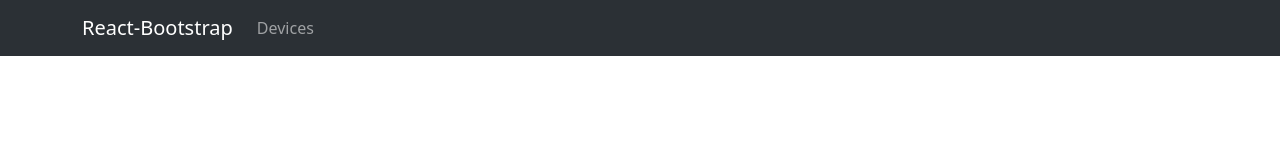
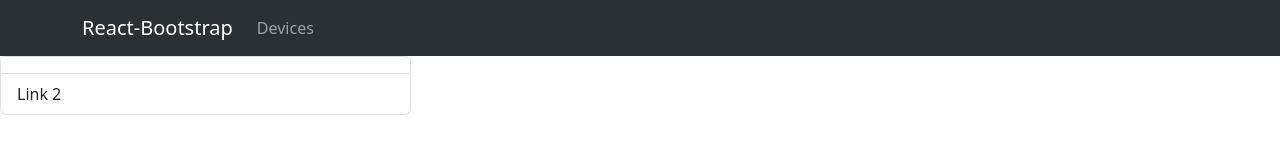
Before and after one commit to newtewt/radio_capture, a React (Create React App) app: page / in a window 1280 px wide. Shown: the top 165 px of the page. Built offline with nearby package versions, Linux system fonts and the light colour scheme; no server answers.

Commit message:
use on click to make network call to receive device list, wip device list server call, document title added

```diff
--- a/src/App.js
+++ b/src/App.js
@@ -2,27 +2,28 @@ import logo from './logo.svg';
 import './App.css';
 import React, { useState, useEffect } from 'react';
 import NavBar from './navBar';
-import Plot from 'react-plotly.js';
-import Temps from './Temps';
 import Devices from './DeviceDropdown'
+import DeviceInfo from './DeviceInfo';
 import axios from 'axios';
+
+
 
 
 function App() {
   const [deviceList, setDeviceList] = useState('Loading');
   const [isLoading, setLoading] = useState(true);
-  const [selectedDevice, setSelectedDevice] = useState('Select A Device')
+  const [selectedDevice, setSelectedDevice] = useState()
   const load_devices = async () => {
     try {
       const response = await axios.get('http://localhost:4000/available_devices');
       setDeviceList(response)
       setLoading(false)
-      console.log(response);
     } catch (error) {
       console.error(error);
     }
   }
   useEffect(() => {
+    document.title = 'Radio Reader'
     load_devices();
   }, []);
   return (
@@ -31,9 +32,8 @@ function App() {
       {isLoading ? '' : <Devices placeholder={selectedDevice}
         devices={deviceList}
         onDeviceSelected={setSelectedDevice} />}
-      {/* <Temps></Temps> */}
+      <DeviceInfo device={selectedDevice}></DeviceInfo>
     </div>
-
   );
 }
 
--- a/src/DeviceDropdown.js
+++ b/src/DeviceDropdown.js
@@ -1,14 +1,24 @@
 import Dropdown from 'react-bootstrap/Dropdown';
+import axios from 'axios';
 
 
+const get_device_info = async (device_id) => {
+    try {
+        console.log('getting ');
+        const response = await axios.get(`http://localhost:4000/device_info?id=${device_id}`);
+        console.log(response);
 
+    } catch (error) {
+        console.error(error);
+    }
+}
 
 function Devices({ devices, onDeviceSelected, placeholder }) {
     const dropdownItems = devices.data.map((device) => {
         return <Dropdown.Item
             onClick={(e) => {
+                const res = get_device_info(device.id)
                 e.preventDefault();
-                console.log(device)
                 onDeviceSelected(device);
             }}
             key={device.model + device.id}
--- /dev/null
+++ b/src/DeviceInfo.js
@@ -0,0 +1,33 @@
+import Col from 'react-bootstrap/Col';
+import ListGroup from 'react-bootstrap/ListGroup';
+import Row from 'react-bootstrap/Row';
+import Tab from 'react-bootstrap/Tab';
+import { useState, useEffect } from 'react';
+
+
+function DeviceInfo({ device }) {
+  return (
+    <Tab.Container id="list-group-tabs-example" defaultActiveKey={device?.model}>
+      <Row>
+        <Col sm={4}>
+          <ListGroup>
+            <ListGroup.Item action href="#link1">
+              {device?.model}
+            </ListGroup.Item>
+            <ListGroup.Item action href="#link2">
+              Link 2
+            </ListGroup.Item>
+          </ListGroup>
+        </Col>
+        <Col sm={8}>
+          <Tab.Content>
+            <Tab.Pane eventKey="#link1">Tab pane content 1</Tab.Pane>
+            <Tab.Pane eventKey="#link2">Tab pane content 2</Tab.Pane>
+          </Tab.Content>
+        </Col>
+      </Row>
+    </Tab.Container>
+  );
+}
+
+export default DeviceInfo;
```
Also changed, not shown: 1 other file (tests, documents, lock files or other folders).
